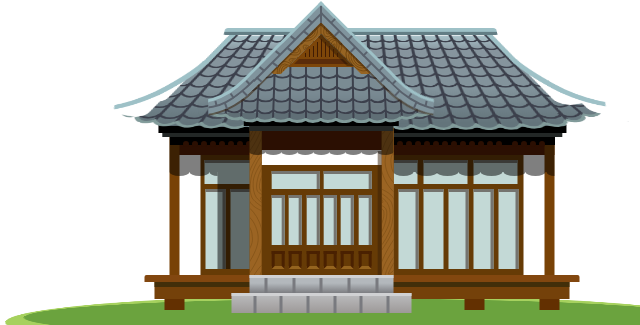
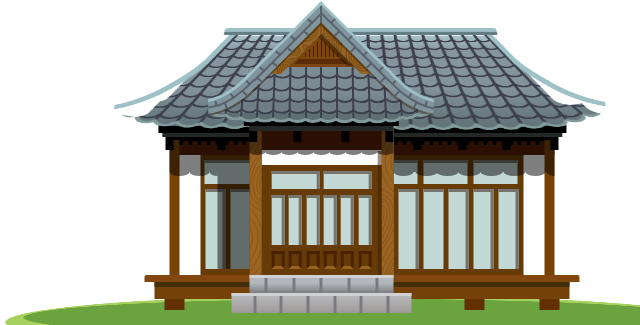
Before and after one commit to StefanMilanovic91/Japanese-Traditional-House, a plain HTML site: page index.html in a window 1280 px wide. Shown: the part 245-570 px from the top of the page, 278-918 px from the left. Drawn offline with Linux system fonts and the light colour scheme.

Commit message:
Finished roof shadow

```diff
--- a/index.html
+++ b/index.html
@@ -460,6 +460,10 @@
                     <div class="Roof__second__shadow__tile-8"></div>
                     <div class="Roof__second__shadow__tile-9"></div>
                     <div class="Roof__second__shadow__tile-10"></div>
+                    <div class="Roof__second__shadow__timber-1"></div>
+                    <div class="Roof__second__shadow__timber-2"></div>
+                    <div class="Roof__second__shadow__timber-3"></div>
+                    <div class="Roof__second__shadow__timber-4"></div>
                 </div>
 
             </div><!-- End of second roof -->
@@ -538,6 +542,17 @@
                 <div class="Walls__shadow__tile-9"></div>
                 <div class="Walls__shadow__tile-10"></div>
                 <div class="Walls__shadow__tile-11"></div>
+
+                <div class="Walls__shadow__timber-1"></div>
+                <div class="Walls__shadow__timber-2"></div>
+                <div class="Walls__shadow__timber-3"></div>
+                <div class="Walls__shadow__timber-4"></div>
+                <div class="Walls__shadow__timber-5"></div>
+                <div class="Walls__shadow__timber-6"></div>
+                <div class="Walls__shadow__timber-7"></div>
+                <div class="Walls__shadow__timber-8"></div>
+                <div class="Walls__shadow__timber-9"></div>
+                <div class="Walls__shadow__timber-10"></div>
             </div>
         </div>
 
--- a/sass/components/_roof.sass
+++ b/sass/components/_roof.sass
@@ -2234,6 +2234,22 @@
                 top: 31px
                 left: 128px
 
+            &__timber-1
+                position: absolute
+                width: 8px
+                height: 11px
+                background-color: rgb(0,0,0)
+                top: 10px
+                left: 0px
+            &__timber-2
+                @extend .Roof__second__shadow__timber-1
+                left: 44px
+            &__timber-3
+                @extend .Roof__second__shadow__timber-1
+                left: 92px
+            &__timber-4
+                @extend .Roof__second__shadow__timber-1
+                left: 136px
 .Test
     position: absolute
     bottom: 36px
--- a/sass/components/_walls.sass
+++ b/sass/components/_walls.sass
@@ -111,7 +111,8 @@
                 left: 326px
             &__circle-21
                 @extend .Walls__shadow__part__4__circle-1
-                left: 342px
+                left: 343px
+                width: 5px
             &__circle-22
                 @extend .Walls__shadow__part__4__circle-1
                 left: 351px
@@ -191,7 +192,28 @@
             height: 4px
             background-color: rgba(0,0,0,.5)
             border-bottom-left-radius: 100%
-
+        &__timber-1
+            position: absolute
+            width: 8px
+            height: 13px
+            background-color: rgb(0,0,0)
+            top: 12px
+            left: -4px
+        &__timber-2
+            @extend .Walls__shadow__timber-1
+            left: 48px
+        &__timber-3
+            @extend .Walls__shadow__timber-1
+            left: 244px
+        &__timber-4
+            @extend .Walls__shadow__timber-1
+            left: 289px
+        &__timber-5
+            @extend .Walls__shadow__timber-1
+            left: 333px
+        &__timber-6
+            @extend .Walls__shadow__timber-1
+            left: 381px
 .Wall
     &__left
         position: absolute
@@ -238,6 +260,15 @@
             width: 1rem
             height: 100%
             background-color: rgb(120,66,6)
+            &:after
+                content: ''
+                position: absolute
+                top: 5px
+                right: 0
+                width: 6px
+                height: 5px
+                background-color: rgba(120,66,6, .5)
+                z-index: 2
         &__top
             position: absolute
             top: 0
@@ -273,6 +304,15 @@
             @extend .Wall__left__pillar
             left: initial
             right: 1.5rem
+            &:after
+                content: ''
+                position: absolute
+                top: 5px
+                left: 0px
+                width: 6px
+                height: 5px
+                background-color: rgba(120,66,6, .5)
+                z-index: 2
         &__top
             @extend .Wall__left__top
             left: initial
```
Also changed, not shown: css/main.css, 1 other file.
